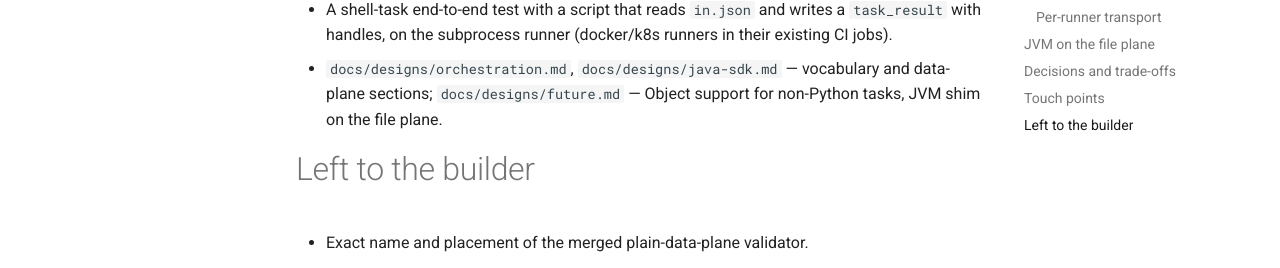
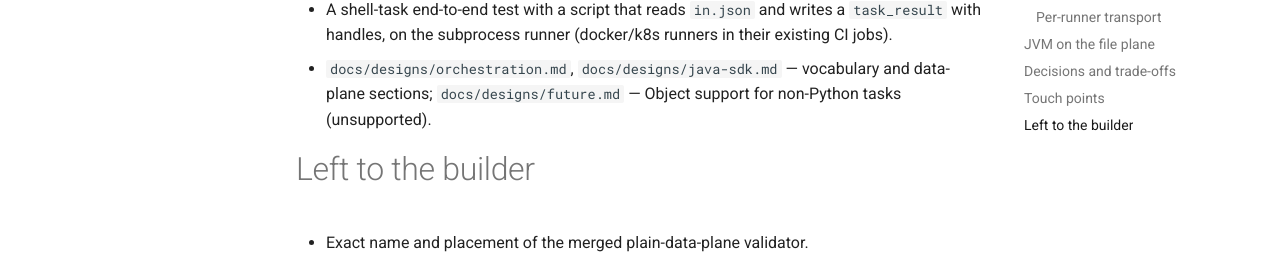
Before and after one commit to kolodkin/aaiclick, an MkDocs documentation site: the page built from docs/superpowers/specs/2026-10-16-language-agnostic-task-contract-design.md, in a window 1280 px wide and 900 px high, scrolled down 7745 px. Shown: the part 432-700 px from the top of the window. Built offline with MkDocs 1.6.1 and Material for MkDocs 9.7.7, drawn with Linux system fonts in a browser that asks for light colours; comment, search, counter and statistics services are not loaded.

Commit message:
Spec: drop stale JVM follow-up from future.md touch point
Co-Authored-By: Claude Fable 5.1 <noreply@anthropic.com>
Claude-Session: https://claude.ai/code/session_01X2yp27eNo8XnUBJ9z1batc

```diff
--- a/docs/superpowers/specs/2026-10-16-language-agnostic-task-contract-design.md
+++ b/docs/superpowers/specs/2026-10-16-language-agnostic-task-contract-design.md
@@ -306,7 +306,7 @@ shim reads `in.json` / writes `out.json`. Consequences:
   in their existing CI jobs).
 - `docs/designs/orchestration.md`, `docs/designs/java-sdk.md` — vocabulary and
   data-plane sections; `docs/designs/future.md` — Object support for
-  non-Python tasks, JVM shim on the file plane.
+  non-Python tasks (unsupported).
 
 # Left to the builder
 
```
